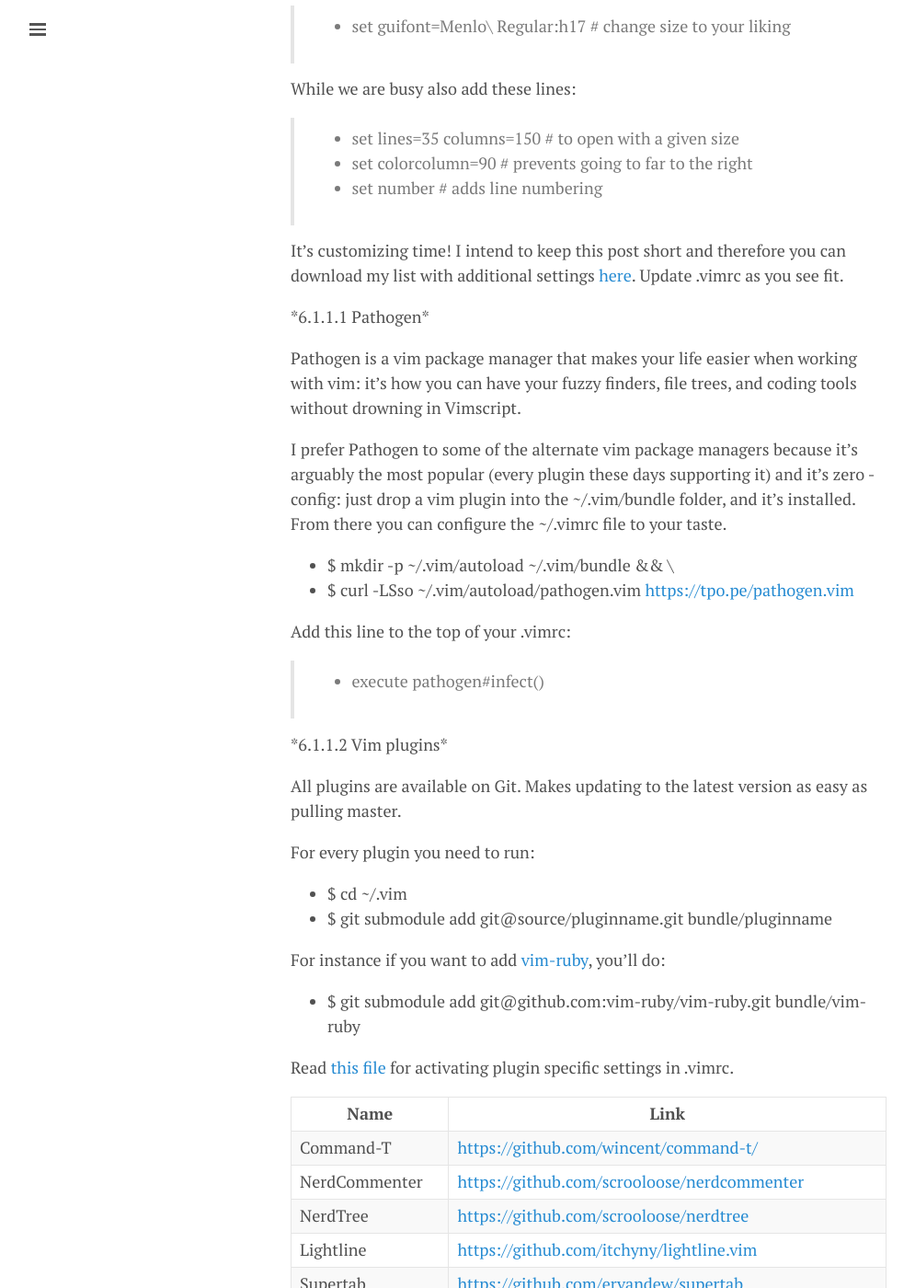
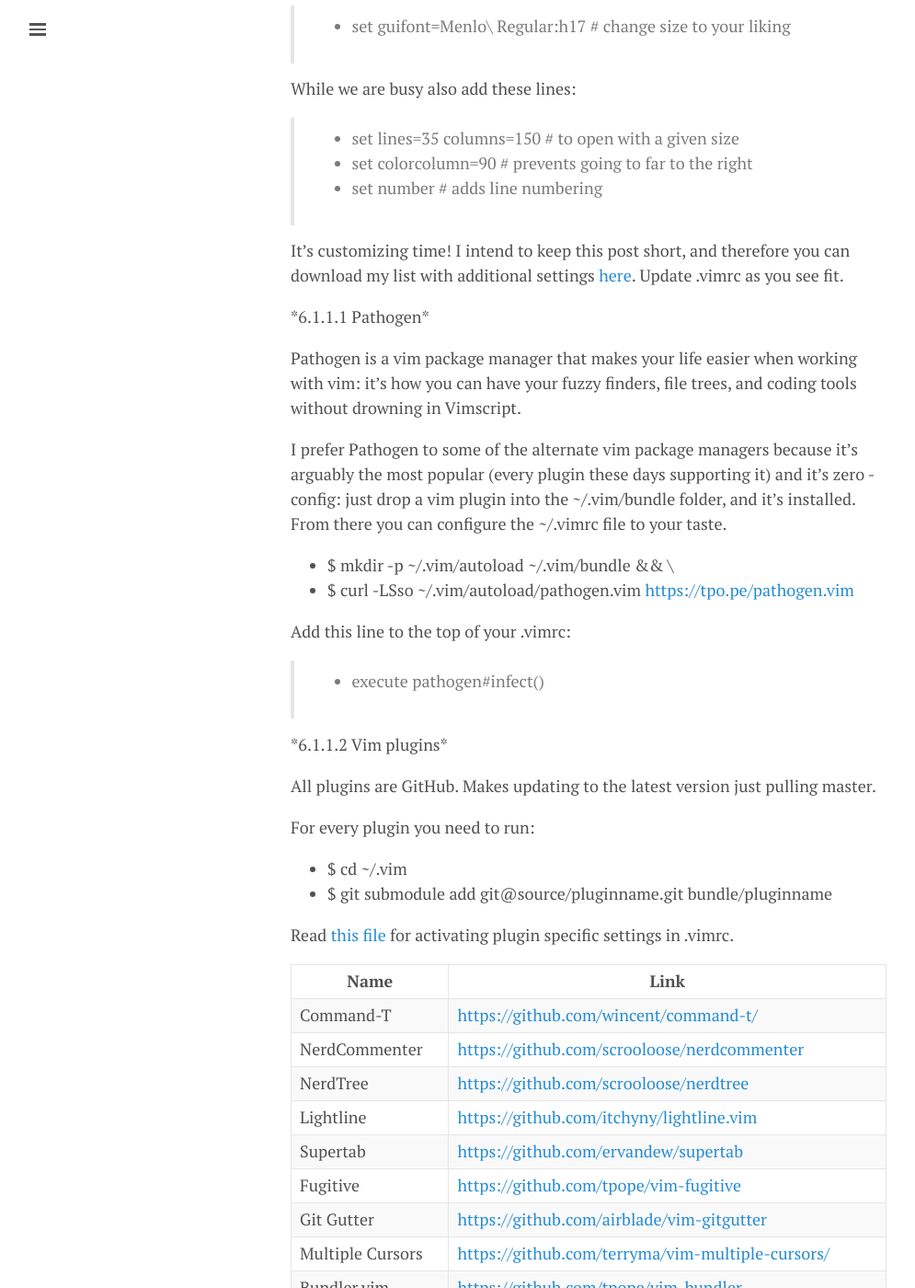
Before and after one commit to lgeurts/lgeurts.github.io, a Jekyll site: the page built from _posts/2017-07-11-bunsenlabs-linux-setup-notes-for dell-inspiron-6000.md, in a window 1280 px wide and 1400 px high, scrolled down 6180 px. Shown: the whole window at 92% size, without its empty margins (0-995 px from the left). Built offline with Jekyll 4.4.1, drawn with Linux system fonts in a browser that asks for light colours; nearby versions of some CDN libraries; comment, search, counter and statistics services are not loaded; some of the changed text lies outside the part shown.

Commit message:
Update 2017-07-11-bunsenlabs-linux-setup-notes-for dell-inspiron-6000.md

```diff
--- a/_posts/2017-07-11-bunsenlabs-linux-setup-notes-for dell-inspiron-6000.md
+++ b/_posts/2017-07-11-bunsenlabs-linux-setup-notes-for dell-inspiron-6000.md
@@ -195,7 +195,7 @@
 > * set colorcolumn=90 # prevents going to far to the right
 > * set number # adds line numbering
 
-It's customizing time! I intend to keep this post short and therefore you can download my list with additional settings [here](/assets/vim-custom-settings.txt). Update .vimrc as you see fit.
+It's customizing time! I intend to keep this post short, and therefore you can download my list with additional settings [here](/assets/vim-custom-settings.txt). Update .vimrc as you see fit.
 
  \*6.1.1.1 Pathogen\*
 
@@ -212,16 +212,12 @@
 
 \*6.1.1.2 Vim plugins\*
 
-All plugins are available on Git. Makes updating to the latest version as easy as pulling master.
+All plugins are GitHub. Makes updating to the latest version just pulling master.
 
 For every plugin you need to run:
 
 - $ cd ~/.vim
 - $ git submodule add git@source/pluginname.git bundle/pluginname
-
-For instance if you want to add [vim-ruby](https://github.com/vim-ruby/vim-ruby), you’ll do:
-
-- $ git submodule add git@github.com:vim-ruby/vim-ruby.git bundle/vim-ruby
 
 Read [this file](assets/vim-plugin-settings) for activating plugin specific settings in .vimrc.
 
```
